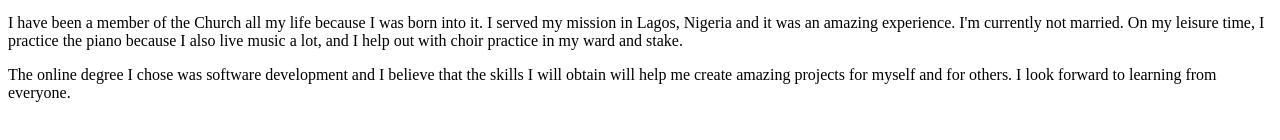
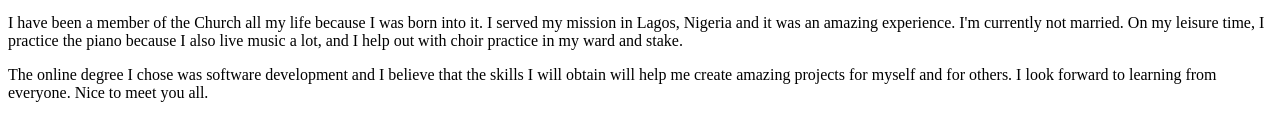
Before and after one commit to Jkrant48/wdd130, a plain HTML site: page aboutme/index.html in a window 1280 px wide. Shown: the part 486-626 px from the top of the page. Drawn offline with Linux system fonts and the light colour scheme.

Commit message:
About me

```diff
--- a/aboutme/index.html
+++ b/aboutme/index.html
@@ -23,7 +23,7 @@
         in my ward and stake.</p>
     <p>The online degree I chose was software development and I believe that the skills
         I will obtain will help me create amazing projects for myself and for others.
-        I look forward to learning from everyone.
+        I look forward to learning from everyone. Nice to meet you all.
     </p>
 </body>
 </html>
```
